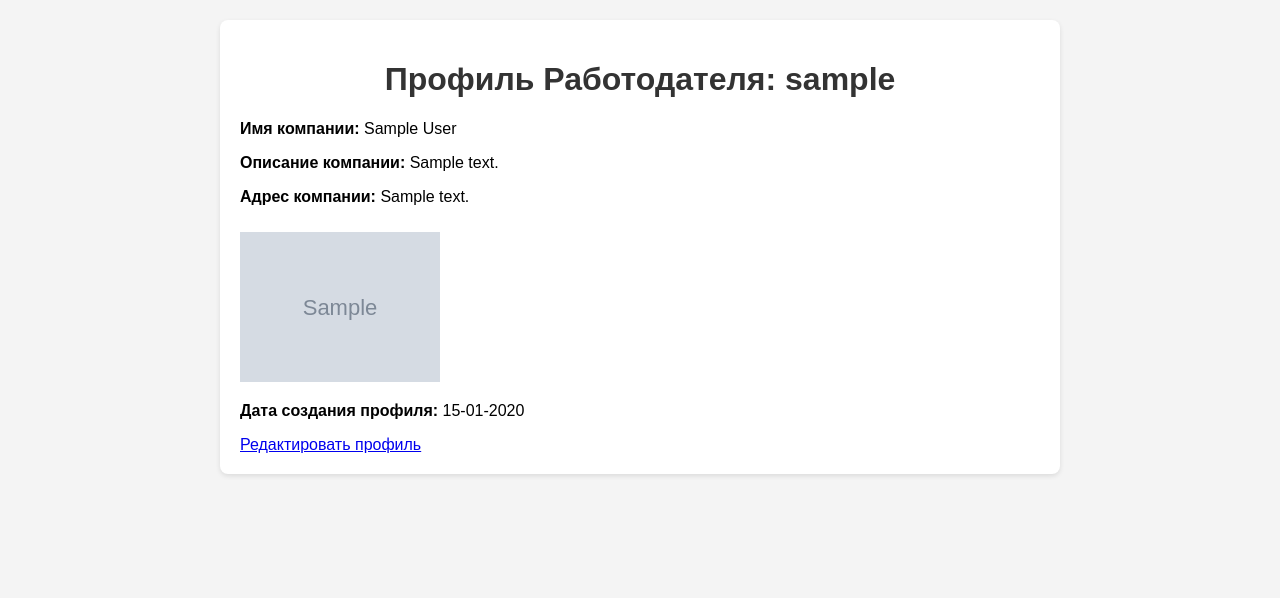
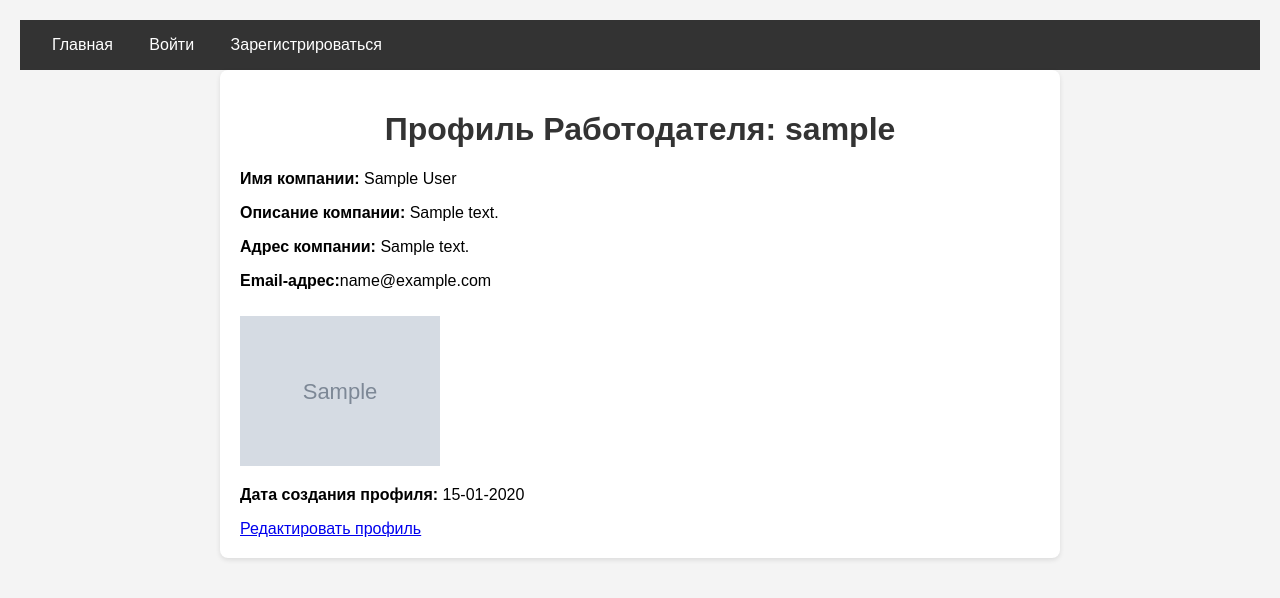
Before and after one commit to zhumka/HiredUp, a Django app: template users/templates/users/profile_employer.html in a window 1280 px wide. Shown: the top 598 px of the page. Run offline with Django 5.2, Linux system fonts and the light colour scheme; the template is opened without the code that fills it: values that come from a table or form of the project are taken from there, others are empty; tables that the repository leaves empty hold one stand-in row (values such as "Sample post"); grey boxes marked "Sample" are stand-in pictures.

Commit message:
навбар и емейл добавил

```diff
--- a/users/templates/users/profile_employer.html
+++ b/users/templates/users/profile_employer.html
@@ -6,8 +6,41 @@
     <meta name="viewport" content="width=device-width, initial-scale=1.0">
     <title>{% block title %}Профиль Работодателя{% endblock %}</title>
     <link rel="stylesheet" type="text/css" href="{% static 'users/css/profile_jobseeker.css' %}">
+
+    <style>
+        /* Пример простых стилей для навбара */
+        nav {
+            background-color: #333;
+            padding: 1em;
+        }
+        nav a {
+            color: white;
+            margin: 0 1em;
+            text-decoration: none;
+        }
+        nav a:hover {
+            text-decoration: underline;
+        }
+    </style>
+
 </head>
+
+
 <body>
+
+    <nav>
+        <a href="{% url 'home' %}">Главная</a>
+        {% if user.is_authenticated %}
+            <form action="{% url 'logout' %}" method="POST" style="display: inline;">
+                {% csrf_token %}
+                <button type="submit" style="background: none; border: none; color: white; cursor: pointer;">Выйти</button>
+            </form>
+        {% else %}
+            <a href="{% url 'login' %}">Войти</a>
+            <a href="{% url 'register' %}">Зарегистрироваться</a>
+        {% endif %}
+    </nav>
+
     {% block content %}
     <div class="profile-container">
         <h1 class="profile-title">Профиль Работодателя: {{ employer_profile.user.username }}</h1>
@@ -16,6 +49,7 @@
             <p><strong>Имя компании:</strong> {{ employer_profile.company_name }}</p>
             <p><strong>Описание компании:</strong> {{ employer_profile.company_description }}</p>
             <p><strong>Адрес компании:</strong> {{ employer_profile.company_address }}</p>
+            <p><strong>Email-адрес:</strong>{{ employer_profile.user.email }}</p>
             {% if employer_profile.company_logo %}
                 <img src="{{ employer_profile.company_logo.url }}" alt="Логотип компании" class="company-logo">
             {% else %}
```
